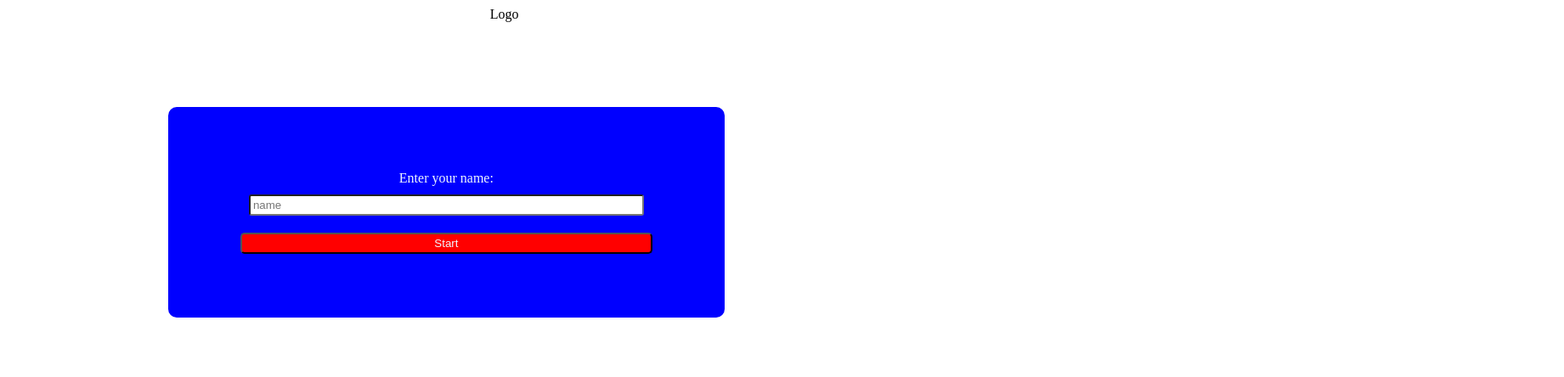
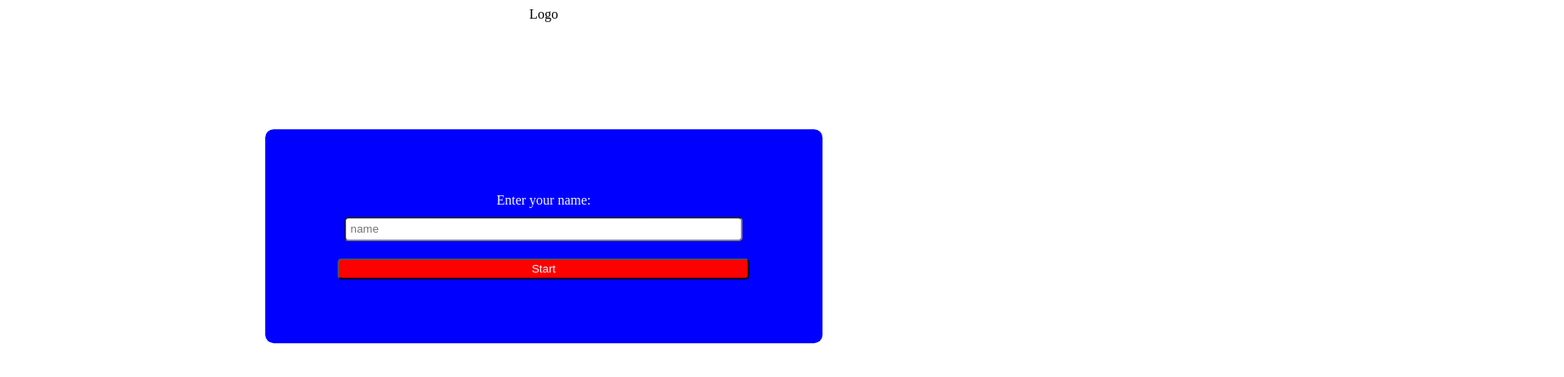
Before and after one commit to spencerkw/superhero-showdown, an Angular app: page /home in a window 1280 px wide. Shown: the top 444 px of the page at 85% size, 1841 px wide, since content can reach past the window. Built offline with nearby package versions, Linux system fonts and the light colour scheme.

Commit message:
adjusted the form centering

```diff
--- a/src/app/homepage/homepage.component.css
+++ b/src/app/homepage/homepage.component.css
@@ -1,6 +1,8 @@
-div {
+.logo {
     position: relative;
-    left: 45%;
+    left: 50%;
+    transform: translateX(-50%);
+    text-align: center;
 }
 
 form {
@@ -8,9 +10,10 @@ form {
     flex-direction: column;
     width: 40%;
     position: relative;
-    left: 15%;
+    left: 50%;
+    top: 50%;
+    transform: translate(-50%, 50%);
     padding: 75px;
-    top: 100px;
     background-color: blue;
     color: aliceblue;
     align-items: center;
@@ -20,8 +23,8 @@ form {
 input {
     width: 90%;
     margin-bottom: 4%;
-    padding: 3px;
-    border-radius: 3px;
+    padding: 5px;
+    border-radius: 5px;
 }
 
 button {
--- a/src/app/homepage/homepage.component.html
+++ b/src/app/homepage/homepage.component.html
@@ -1,5 +1,5 @@
 <main>
-  <div>Logo</div>
+  <div class="logo">Logo</div>
 
   <form #nameForm="ngForm" (ngSubmit)="submitName(nameForm.value.name)">
     <label for="">Enter your name:</label>
```
